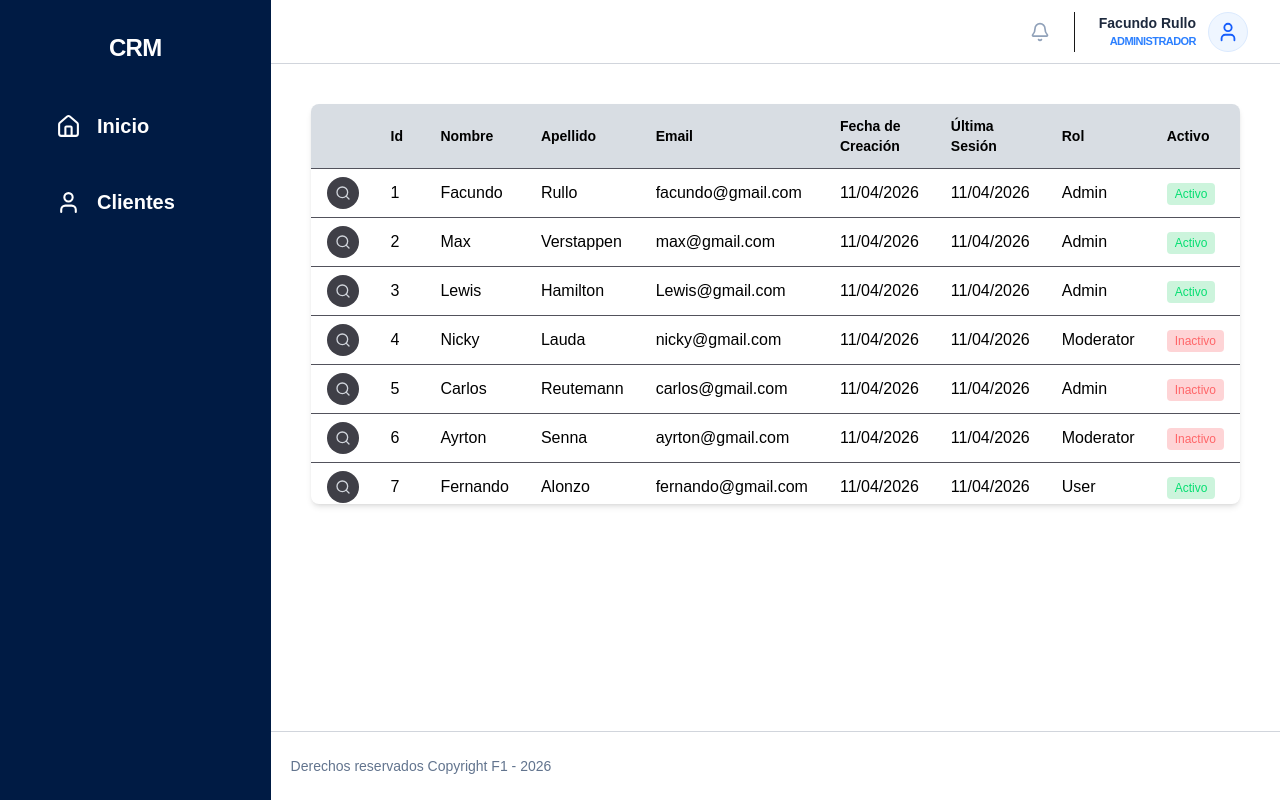
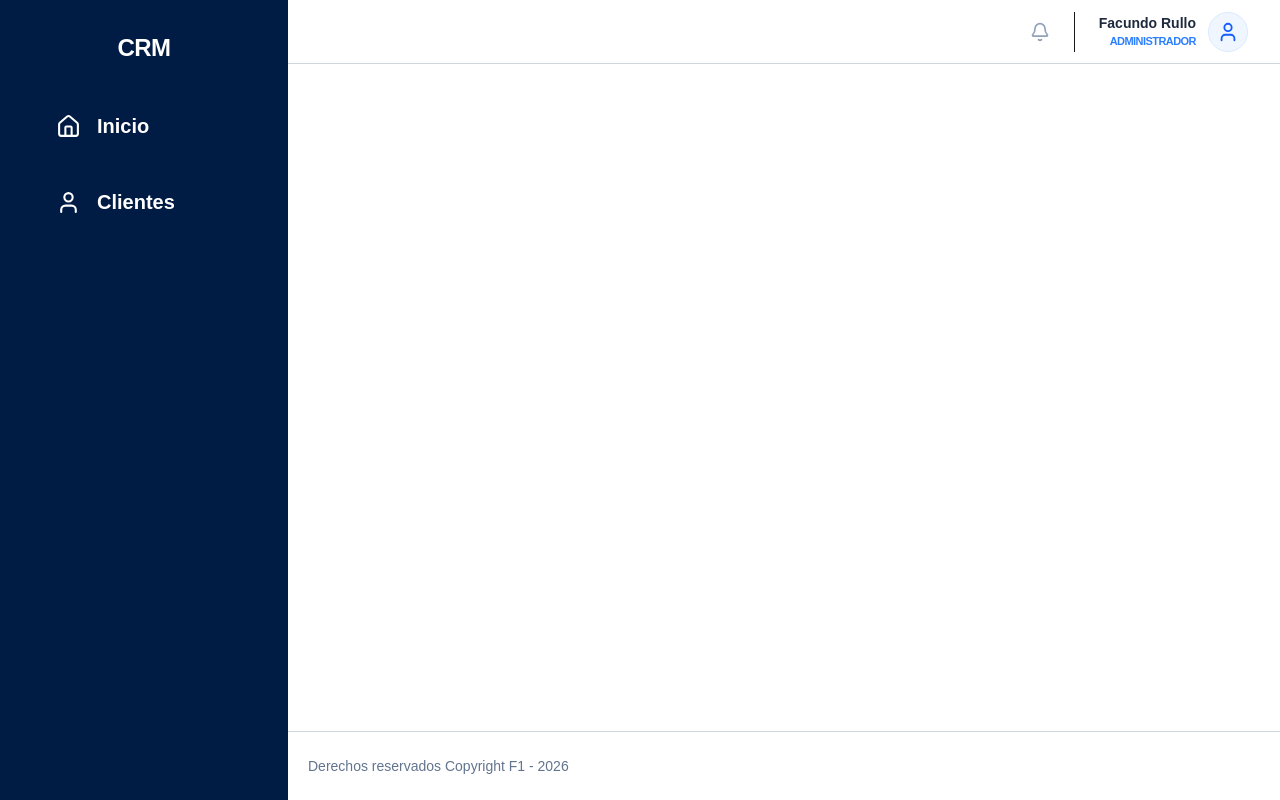
Before and after one commit to MatyAngeloni6/Tarea-Grupal-Prog-3, a Next.js app: page /crm/customer in a window 1280 px wide. Built offline with nearby package versions, Linux system fonts and the light colour scheme.

Commit message:
correccion

```diff
--- a/src/app/crm/customer/page.jsx
+++ b/src/app/crm/customer/page.jsx
@@ -1,10 +1,9 @@
 import React from "react"
-import Grilla from "@/components/Grilla"
 
 function page() {
   return (
     <div>
-        <Grilla/>
+
     </div>
   )
 }
```
